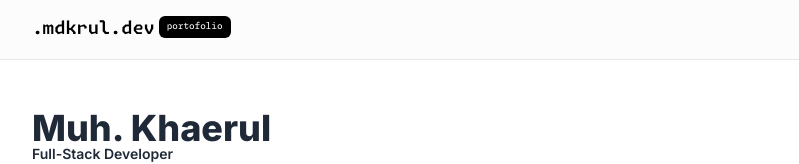
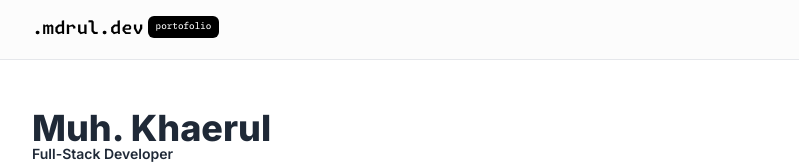
Before and after one commit to haerulysin/mdkrul.dev, a Next.js app: page / in a window 1280 px wide. Shown: the top 164 px of the page, without its empty margins (240-1039 px from the left). Built offline with nearby package versions, Linux system fonts and the light colour scheme.

Commit message:
fix: change domain name

```diff
--- a/package.json
+++ b/package.json
@@ -1,5 +1,5 @@
 {
-  "name": "mdkrul.dev",
+  "name": "mdrul.dev",
   "version": "0.1.0",
   "private": true,
   "scripts": {
--- a/src/app/layout.tsx
+++ b/src/app/layout.tsx
@@ -32,7 +32,7 @@ const MonaspaceNeon = localFont({
 });
 
 export const metadata: Metadata = {
-  title: "mdkrul.dev",
+  title: "mdrul.dev",
   description: "Muh. Khaerul Personal Portofolio",
   icons: {
     icon: ["/favicon.ico?v=4"],
@@ -48,7 +48,7 @@ export const metadata: Metadata = {
     "software engineer",
     "engineering",
   ],
-  metadataBase: new URL("https://mdkrul.dev"),
+  metadataBase: new URL("https://mdrul.dev"),
   alternates: {
     canonical: "./",
   },
--- a/src/app/manifest.ts
+++ b/src/app/manifest.ts
@@ -2,8 +2,8 @@ import { MetadataRoute } from "next";
 
 export default function manifest(): MetadataRoute.Manifest {
   return {
-    name: ".mdkrul.dev",
-    short_name: "mdkrul.dev",
+    name: ".mdrul.dev",
+    short_name: "mdrul.dev",
     description: "Muh. Khaerul Personal Portofolio",
     theme_color: "#ffffff",
     background_color: "#ffffff",
--- a/src/app/robots.ts
+++ b/src/app/robots.ts
@@ -6,6 +6,6 @@ export default function robots(): MetadataRoute.Robots {
       userAgent: "*",
       allow: "/",
     },
-    sitemap: "https://mdkrul.dev/sitemap.xml",
+    sitemap: "https://mdrul.dev/sitemap.xml",
   };
 }
--- a/src/app/sitemap.ts
+++ b/src/app/sitemap.ts
@@ -3,7 +3,7 @@ import { MetadataRoute } from "next";
 export default function Sitemap(): MetadataRoute.Sitemap {
   return [
     {
-      url: "https://mdkrul.dev",
+      url: "https://mdrul.dev",
       lastModified: new Date(),
       changeFrequency: "yearly",
       priority: 1,
--- a/src/components/NavBar.tsx
+++ b/src/components/NavBar.tsx
@@ -9,7 +9,7 @@ export default function NavBar() {
           href={"/"}
           className="flex items-start gap-1 py-4 hover:opacity-80"
         >
-          <span className="title-nav text-black">.mdkrul.dev</span>
+          <span className="title-nav text-black">.mdrul.dev</span>
           <div className="flex items-center bg-black text-white px-2 py-1 rounded-md">
             <span className="subtitle-nav space-5">portofolio</span>
           </div>
```
